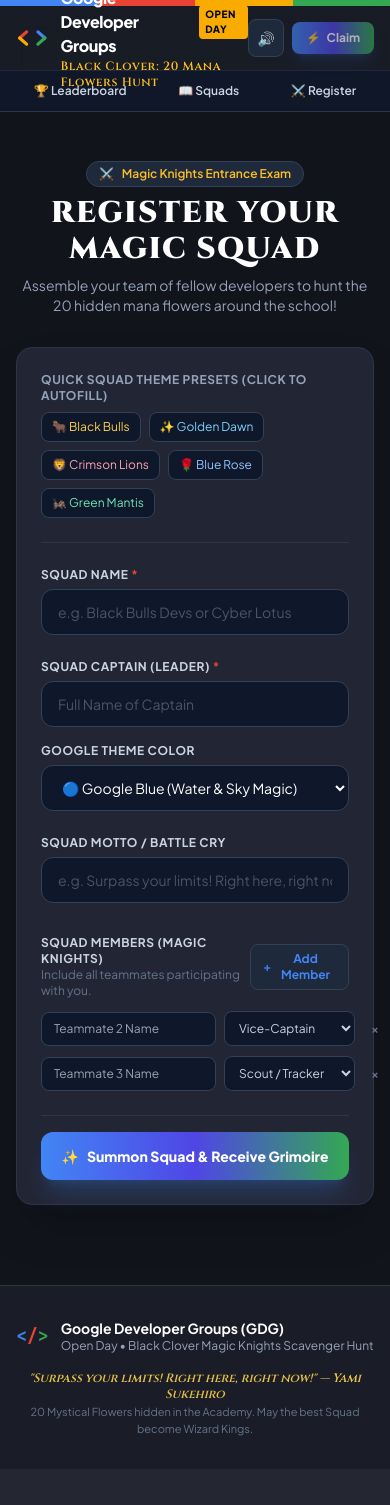
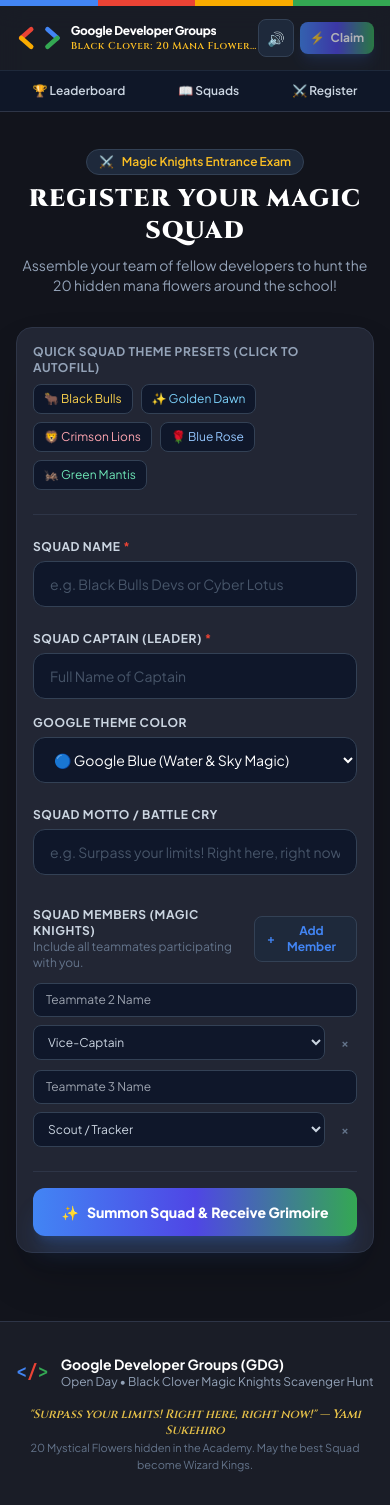
Before and after one commit to ghadaBhb/black_clover, a Flask app: page /register in a window 390 px wide. Before the commit the page ends 1436 px from the top, so only its background shows below. Run offline with Flask 3, Linux system fonts and the light colour scheme; some libraries are stand-ins or nearby versions.

Commit message:
seco push

```diff
--- a/static/css/style.css
+++ b/static/css/style.css
@@ -56,3 +56,33 @@
     transform: translateY(-2px);
     box-shadow: 0 12px 24px -10px rgba(0, 0, 0, 0.5);
 }
+
+html,
+body {
+    max-width: 100%;
+    overflow-x: clip;
+}
+
+input,
+select,
+textarea,
+button {
+    max-width: 100%;
+}
+
+@media (max-width: 640px) {
+    .projector-mode .projector-container {
+        padding: 1rem !important;
+    }
+
+    .projector-mode .rank-row {
+        padding: 0.5rem !important;
+        font-size: 0.875rem !important;
+    }
+}
+
+@media (max-width: 360px) {
+    #sfx-toggle {
+        display: none;
+    }
+}
--- a/templates/base.html
+++ b/templates/base.html
@@ -69,19 +69,19 @@
             <div class="flex items-center justify-between h-16">
 
                 <!-- GDG & Black Clover Logo -->
-                <a href="{{ url_for('index') }}" class="flex items-center gap-3 group">
-                    <svg viewBox="0 0 160 96" fill="none" class="h-7 w-auto transform group-hover:scale-105 transition">
+                <a href="{{ url_for('index') }}" class="flex min-w-0 items-center gap-2 sm:gap-3 group">
+                    <svg viewBox="0 0 160 96" fill="none" class="h-7 w-auto shrink-0 transform group-hover:scale-105 transition">
                         <path d="M52 18L18 48" stroke="#EA4335" stroke-width="16" stroke-linecap="round"/>
                         <path d="M18 48L52 78" stroke="#F9AB00" stroke-width="16" stroke-linecap="round"/>
                         <path d="M108 18L142 48" stroke="#4285F4" stroke-width="16" stroke-linecap="round"/>
                         <path d="M142 48L108 78" stroke="#34A853" stroke-width="16" stroke-linecap="round"/>
                     </svg>
-                    <div>
-                        <div class="flex items-center gap-2">
-                            <span class="font-extrabold text-white text-base sm:text-lg tracking-tight">Google Developer Groups</span>
-                            <span class="text-[10px] uppercase tracking-wider font-extrabold px-1.5 py-0.5 rounded bg-google-yellow text-slate-950">Open Day</span>
+                    <div class="min-w-0">
+                        <div class="flex min-w-0 items-center gap-2">
+                            <span class="truncate font-extrabold text-white text-xs sm:text-lg tracking-tight">Google Developer Groups</span>
+                            <span class="hidden sm:inline text-[10px] uppercase tracking-wider font-extrabold px-1.5 py-0.5 rounded bg-google-yellow text-slate-950">Open Day</span>
                         </div>
-                        <p class="text-xs font-anime text-amber-400 tracking-wider">Black Clover: 20 Mana Flowers Hunt</p>
+                        <p class="truncate text-[10px] sm:text-xs font-anime text-amber-400 tracking-wider">Black Clover: 20 Mana Flowers Hunt</p>
                     </div>
                 </a>
 
@@ -99,14 +99,14 @@
                 </div>
 
                 <!-- Right Actions: Sound & Fast Claim Button -->
-                <div class="flex items-center gap-2 sm:gap-3">
+                <div class="flex shrink-0 items-center gap-1.5 sm:gap-3">
                     <!-- Audio FX Toggle -->
-                    <button id="sfx-toggle" onclick="toggleAudio()" title="Toggle Anime Sound FX" class="p-2 rounded-lg bg-slate-800 hover:bg-slate-700 text-amber-400 transition border border-slate-700 text-sm">
+                    <button id="sfx-toggle" onclick="toggleAudio()" title="Toggle Anime Sound FX" class="shrink-0 p-2 rounded-lg bg-slate-800 hover:bg-slate-700 text-amber-400 transition border border-slate-700 text-sm">
                         <span id="sfx-icon">🔊</span>
                     </button>
 
                     <!-- Quick Claim Modal Trigger -->
-                    <button onclick="openClaimModal()" class="bg-gradient-to-r from-google-blue via-indigo-600 to-google-green text-white font-bold px-3.5 py-2 rounded-lg text-xs sm:text-sm shadow-lg shadow-blue-500/20 hover:scale-105 active:scale-95 transition flex items-center gap-1.5 animate-pulse">
+                    <button onclick="openClaimModal()" class="shrink-0 bg-gradient-to-r from-google-blue via-indigo-600 to-google-green text-white font-bold px-2.5 sm:px-3.5 py-2 rounded-lg text-xs sm:text-sm shadow-lg shadow-blue-500/20 hover:scale-105 active:scale-95 transition flex items-center gap-1.5 animate-pulse">
                         <span>⚡</span>
                         <span class="hidden sm:inline">Claim Flower</span>
                         <span class="sm:hidden">Claim</span>
@@ -117,10 +117,10 @@
         </div>
 
         <!-- Mobile sub-navigation bar -->
-        <div class="md:hidden flex items-center justify-around bg-slate-900/90 border-t border-slate-800 py-2 text-xs font-semibold px-2">
-            <a href="{{ url_for('leaderboard') }}" class="text-slate-300 hover:text-google-yellow py-1 px-2">🏆 Leaderboard</a>
-            <a href="{{ url_for('squads_list') }}" class="text-slate-300 hover:text-google-blue py-1 px-2">📖 Squads</a>
-            <a href="{{ url_for('register') }}" class="text-slate-300 hover:text-google-green py-1 px-2">⚔️ Register</a>
+        <div class="md:hidden flex items-center justify-around gap-1 bg-slate-900/90 border-t border-slate-800 py-2 text-xs font-semibold px-2">
+            <a href="{{ url_for('leaderboard') }}" class="text-slate-300 hover:text-google-yellow py-1 px-2 text-center">🏆 Leaderboard</a>
+            <a href="{{ url_for('squads_list') }}" class="text-slate-300 hover:text-google-blue py-1 px-2 text-center">📖 Squads</a>
+            <a href="{{ url_for('register') }}" class="text-slate-300 hover:text-google-green py-1 px-2 text-center">⚔️ Register</a>
         </div>
     </nav>
 
@@ -134,9 +134,9 @@
                         {% elif category == 'danger' %} bg-rose-950/70 border-rose-500/50 text-rose-200
                         {% elif category == 'warning' %} bg-amber-950/70 border-amber-500/50 text-amber-200
                         {% else %} bg-sky-950/70 border-sky-500/50 text-sky-200 {% endif %}">
-                        <div class="flex items-center gap-2">
+                        <div class="flex min-w-0 items-center gap-2">
                             <span>{% if category == 'success' %}✨{% elif category == 'danger' %}⚠️{% else %}ℹ️{% endif %}</span>
-                            <span>{{ message }}</span>
+                            <span class="break-words">{{ message }}</span>
                         </div>
                         <button onclick="this.parentElement.remove()" class="text-slate-400 hover:text-white">&times;</button>
                     </div>
@@ -146,13 +146,13 @@
     </div>
 
     <!-- Main Content -->
-    <main class="flex-grow">
+    <main class="flex-grow min-w-0">
         {% block content %}{% endblock %}
     </main>
 
     <!-- Global Claim Modal -->
     <div id="claim-modal" class="fixed inset-0 z-50 bg-black/80 backdrop-blur-sm hidden items-center justify-center p-4">
-        <div class="bg-google-card border border-google-border rounded-2xl max-w-md w-full p-6 shadow-2xl relative animate-in fade-in zoom-in duration-200">
+        <div class="bg-google-card border border-google-border rounded-2xl max-w-md w-full max-h-[calc(100dvh-2rem)] overflow-y-auto p-4 sm:p-6 shadow-2xl relative animate-in fade-in zoom-in duration-200">
             <button onclick="closeClaimModal()" class="absolute top-4 right-4 text-slate-400 hover:text-white text-xl font-bold">&times;</button>
 
             <div class="flex items-center gap-3 mb-4">
@@ -186,7 +186,7 @@
 
                 <div id="claim-status-msg" class="hidden p-3 rounded-lg text-xs font-semibold"></div>
 
-                <div class="flex items-center justify-end gap-2 pt-2">
+                <div class="flex flex-wrap items-center justify-end gap-2 pt-2">
                     <button type="button" onclick="closeClaimModal()" class="px-4 py-2 rounded-lg bg-slate-800 hover:bg-slate-700 text-slate-300 text-xs font-semibold">Cancel</button>
                     <button type="submit" id="claim-submit-btn" class="px-5 py-2 rounded-lg bg-gradient-to-r from-google-blue to-google-green text-white text-xs font-bold hover:brightness-110 active:scale-95 transition flex items-center gap-1.5">
                         <span>⚡</span>
@@ -215,7 +215,7 @@
                 </div>
 
                 <div class="text-center md:text-right">
-                    <p class="text-xs text-amber-300/90 font-anime italic">"Surpass your limits! Right here, right now!" — Yami Sukehiro</p>
+                    <p class="text-xs text-amber-300/90 font-anime italic break-words">"Surpass your limits! Right here, right now!" — Yami Sukehiro</p>
                     <p class="text-[11px] text-slate-500 mt-0.5">20 Mystical Flowers hidden in the Academy. May the best Squad become Wizard Kings.</p>
                 </div>
 
--- a/templates/register.html
+++ b/templates/register.html
@@ -3,7 +3,7 @@
 {% block title %}Register Squad | GDG x Black Clover Open Day{% endblock %}
 
 {% block content %}
-<div class="max-w-3xl mx-auto px-4 sm:px-6 py-8">
+<div class="max-w-3xl mx-auto px-4 sm:px-6 py-5 sm:py-8">
 
     <!-- Header -->
     <div class="text-center space-y-2 mb-8">
@@ -11,7 +11,7 @@
             <span>⚔️</span>
             <span>Magic Knights Entrance Exam</span>
         </div>
-        <h1 class="text-3xl font-black text-white font-anime tracking-wider">
+        <h1 class="text-2xl sm:text-3xl font-black text-white font-anime tracking-wider">
             REGISTER YOUR MAGIC SQUAD
         </h1>
         <p class="text-sm text-slate-400 max-w-lg mx-auto">
@@ -20,7 +20,7 @@
     </div>
 
     <!-- Registration Card -->
-    <div class="bg-google-card border border-google-border rounded-2xl p-6 sm:p-8 shadow-2xl relative">
+    <div class="bg-google-card border border-google-border rounded-2xl p-4 sm:p-8 shadow-2xl relative">
 
         <!-- Quick Preset Squad Buttons -->
         <div class="mb-6 pb-6 border-b border-google-border">
@@ -103,9 +103,9 @@
 
                 <div id="members-container" class="space-y-2.5">
                     <!-- Default Member Row 1 -->
-                    <div class="member-row flex items-center gap-2">
-                        <input type="text" name="members[]" placeholder="Teammate 2 Name" class="flex-grow bg-slate-900 border border-slate-700 rounded-lg px-3 py-2 text-xs text-white focus:outline-none focus:border-google-green">
-                        <select name="roles[]" class="bg-slate-900 border border-slate-700 rounded-lg px-2.5 py-2 text-xs text-slate-300 focus:outline-none">
+                    <div class="member-row flex flex-wrap items-center gap-2">
+                        <input type="text" name="members[]" placeholder="Teammate 2 Name" class="w-full min-w-0 sm:flex-1 bg-slate-900 border border-slate-700 rounded-lg px-3 py-2 text-xs text-white focus:outline-none focus:border-google-green">
+                        <select name="roles[]" class="min-w-0 flex-1 sm:flex-none bg-slate-900 border border-slate-700 rounded-lg px-2.5 py-2 text-xs text-slate-300 focus:outline-none">
                             <option value="Vice-Captain">Vice-Captain</option>
                             <option value="Scout">Scout / Tracker</option>
                             <option value="Mana Specialist">Mana Specialist</option>
@@ -115,9 +115,9 @@
                     </div>
 
                     <!-- Default Member Row 2 -->
-                    <div class="member-row flex items-center gap-2">
-                        <input type="text" name="members[]" placeholder="Teammate 3 Name" class="flex-grow bg-slate-900 border border-slate-700 rounded-lg px-3 py-2 text-xs text-white focus:outline-none focus:border-google-green">
-                        <select name="roles[]" class="bg-slate-900 border border-slate-700 rounded-lg px-2.5 py-2 text-xs text-slate-300 focus:outline-none">
+                    <div class="member-row flex flex-wrap items-center gap-2">
+                        <input type="text" name="members[]" placeholder="Teammate 3 Name" class="w-full min-w-0 sm:flex-1 bg-slate-900 border border-slate-700 rounded-lg px-3 py-2 text-xs text-white focus:outline-none focus:border-google-green">
+                        <select name="roles[]" class="min-w-0 flex-1 sm:flex-none bg-slate-900 border border-slate-700 rounded-lg px-2.5 py-2 text-xs text-slate-300 focus:outline-none">
                             <option value="Scout">Scout / Tracker</option>
                             <option value="Vice-Captain">Vice-Captain</option>
                             <option value="Mana Specialist">Mana Specialist</option>
@@ -153,10 +153,10 @@
         const container = document.getElementById('members-container');
         const count = container.children.length + 2;
         const div = document.createElement('div');
-        div.className = 'member-row flex items-center gap-2 animate-in fade-in duration-200';
+        div.className = 'member-row flex flex-wrap items-center gap-2 animate-in fade-in duration-200';
         div.innerHTML = `
-            <input type="text" name="members[]" placeholder="Teammate ${count} Name" class="flex-grow bg-slate-900 border border-slate-700 rounded-lg px-3 py-2 text-xs text-white focus:outline-none focus:border-google-green">
-            <select name="roles[]" class="bg-slate-900 border border-slate-700 rounded-lg px-2.5 py-2 text-xs text-slate-300 focus:outline-none">
+            <input type="text" name="members[]" placeholder="Teammate ${count} Name" class="w-full min-w-0 sm:flex-1 bg-slate-900 border border-slate-700 rounded-lg px-3 py-2 text-xs text-white focus:outline-none focus:border-google-green">
+            <select name="roles[]" class="min-w-0 flex-1 sm:flex-none bg-slate-900 border border-slate-700 rounded-lg px-2.5 py-2 text-xs text-slate-300 focus:outline-none">
                 <option value="Magic Knight">Magic Knight</option>
                 <option value="Scout">Scout / Tracker</option>
                 <option value="Mana Specialist">Mana Specialist</option>
```
Also changed, not shown: templates/admin.html (+9 -9 lines), templates/grimoire.html (+8 -8 lines), templates/index.html (+8 -8 lines), templates/leaderboard.html (+4 -4 lines).
